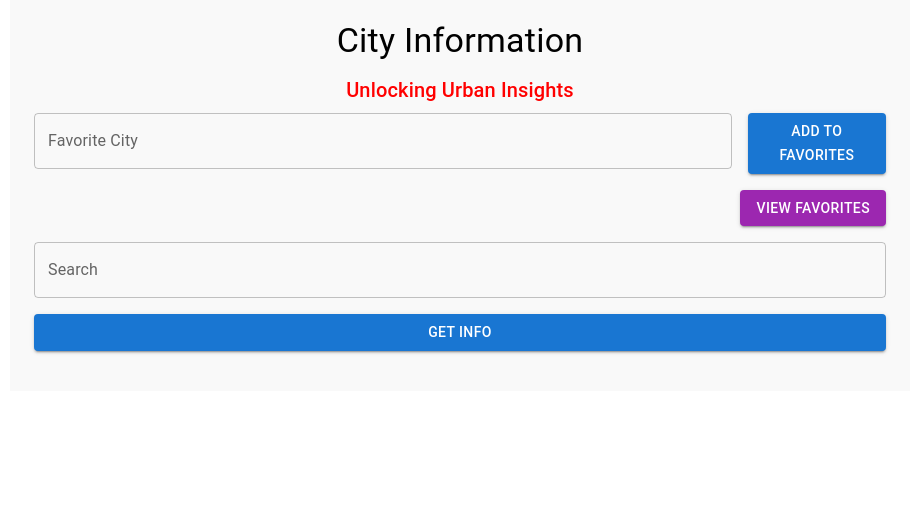
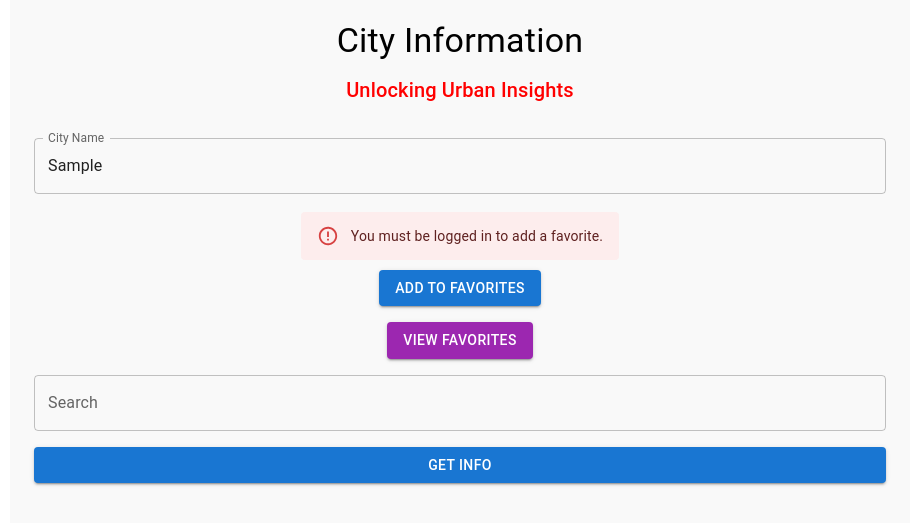
Before and after one commit to Danypoz1986/matkaopaskirja, a React (Create React App) app: page /search in a window 1280 px wide. Both pictures are taken after typing "Sample" into the empty fields and a click on the button "ADD TO FAVORITES". Shown: the top 524 px of the page, without its empty margins (180-1099 px from the left). Built offline with nearby package versions, Linux system fonts and the light colour scheme.

Commit message:
Added functionalities for user handling and saving favorite cities

```diff
--- a/src/App.css
+++ b/src/App.css
@@ -47,19 +47,6 @@
   padding: 5px 0;
 }
 
-.css-1fbc142 {
-  margin-top: 16px;
-  margin-bottom: 16px;
-  display: -webkit-box;
-  display: -webkit-flex;
-  display: -ms-flexbox;
-  display: flex;
-  -webkit-box-pack: end;
-  -ms-flex-pack: end;
-  -webkit-justify-content: end;
-  justify-content: end;
-}
-
 @media (max-width: 600px) {
   .container {
     padding: 10px;
--- a/src/App.js
+++ b/src/App.js
@@ -46,7 +46,7 @@ const App = () => {
       <AddFavorite cityName={favoriteCityName} setCityName={setFavoriteCityName} />
 
       {/* Ensure the "View Favorites" button is above the search results */}
-      <Box mt={2} display="flex" justifyContent="end">
+      <Box mt={2} mb={2} display="flex" justifyContent="center">
         <Link to="/favorites">
           <Button variant="contained" color="secondary">
             View Favorites
--- a/src/components/AddFavorite.js
+++ b/src/components/AddFavorite.js
@@ -1,27 +1,60 @@
-import React from 'react';
-import { Button, TextField, Box } from '@mui/material';
-import { useFavorites } from '../context/FavoritesContext';
+import React, { useState } from 'react';
+import axios from 'axios';
+import { Button, Box, TextField, Alert } from '@mui/material';
 
-const AddFavorite = ({ cityName, setCityName }) => {
-  const { addFavorite } = useFavorites();
+const AddFavorite = () => {
+  const [favoriteCityName, setFavoriteCityName] = useState('');
+  const [error, setError] = useState(''); // Add state for error handling
+  const [successMessage, setSuccessMessage] = useState(''); // Success state
 
-  const handleAddFavorite = () => {
-    if (cityName) {
-      addFavorite(cityName);
-      setCityName('');
+  const handleAddFavorite = async () => {
+    setError('');
+    setSuccessMessage('');
+
+    if (!favoriteCityName.trim()) {
+      setError('City name cannot be empty.');
+      return;
+    }
+
+    const token = localStorage.getItem('token'); // Retrieve token from localStorage
+
+    if (token) {
+      try {
+        // Send the token in the Authorization header
+        await axios.post(
+          'http://localhost:5000/favorites',
+          { cityName: favoriteCityName },
+          { headers: { Authorization: `Bearer ${token}` } } // Add token here
+        );
+
+        setSuccessMessage(`${favoriteCityName} has been added to your favorites!`);
+        setFavoriteCityName(''); // Clear input after success
+      } catch (err) {
+        setError('Failed to add city to favorites. Please try again.');
+        console.error('Error adding favorite:', err);
+      }
+    } else {
+      setError('You must be logged in to add a favorite.');
     }
   };
 
   return (
-    <Box display="flex" gap={2}>
+    <Box display="flex" flexDirection="column" alignItems="center" mt={2}>
+      {/* Input field for city name */}
       <TextField
+        label="City Name"
+        value={favoriteCityName}
+        onChange={(e) => setFavoriteCityName(e.target.value)}
         variant="outlined"
-        label="Favorite City"
-        value={cityName}
-        onChange={(e) => setCityName(e.target.value)}
         fullWidth
+        margin="normal"
       />
-      <Button variant="contained" color="primary" onClick={handleAddFavorite}>
+
+      {/* Error message display */}
+      {error && <Alert severity="error" style={{ marginTop: '10px' }}>{error}</Alert>}
+      {successMessage && <Alert severity="success" style={{ marginTop: '10px' }}>{successMessage}</Alert>}
+
+      <Button variant="contained" color="primary" onClick={handleAddFavorite} style={{ marginTop: '10px' }}>
         Add to Favorites
       </Button>
     </Box>
--- a/src/pages/Favorites.js
+++ b/src/pages/Favorites.js
@@ -1,39 +1,66 @@
-import React from 'react';
-import { Box, Typography, Button } from '@mui/material';
-import { useFavorites } from '../context/FavoritesContext';
-import { Link } from 'react-router-dom';
+import React, { useState, useEffect } from 'react';
+import { Button, List, ListItem, Typography, Box } from '@mui/material';
+import axios from 'axios';
+import { useNavigate } from 'react-router-dom';
 
-const Favorites = () => {
-  const { favorites, removeFavorite } = useFavorites();
+const FavoritesPage = () => {
+  const [favorites, setFavorites] = useState([]);
+  const [error, setError] = useState('');
+  const navigate = useNavigate();
+
+  useEffect(() => {
+    const fetchFavorites = async () => {
+      const token = localStorage.getItem('token');
+      if (token) {
+        try {
+          const response = await axios.get('http://localhost:5000/favorites', {
+            headers: { Authorization: `Bearer ${token}` },
+          });
+          setFavorites(response.data.favorites); // Successfully fetch favorites
+        } catch (err) {
+          console.error('Error fetching favorites:', err);
+          setError('Failed to load favorites. Please try again.');
+        }
+      } else {
+        setError('You must be logged in to view favorites.');
+      }
+    };
+
+    fetchFavorites();
+  }, []);
+
+  const handleCityClick = (cityName) => {
+    // Navigate to the search page and pass the cityName to perform the search
+    navigate('/search', { state: { cityName } });
+  };
 
   return (
     <Box>
       <Typography variant="h4" align="center" gutterBottom>
-        My Favorites
+        Your Favorite Cities
       </Typography>
 
-      <Link to="/">
-        <Button variant="contained" color="primary" style={{ marginBottom: '20px' }}>
-          Back to Search
-        </Button>
-      </Link>
+      {error && (
+        <Typography color="error" align="center">
+          {error}
+        </Typography>
+      )}
 
-      {favorites.length === 0 ? (
-        <Typography variant="body1" align="center">
-          No favorite cities added yet.
-        </Typography>
+      {favorites.length > 0 ? (
+        <List>
+          {favorites.map((city, index) => (
+            <ListItem key={index} onClick={() => handleCityClick(city)}>
+              <Button variant="contained" fullWidth>
+                {city}
+              </Button>
+            </ListItem>
+          ))}
+        </List>
       ) : (
-        favorites.map((city, index) => (
-          <Box key={index} display="flex" justifyContent="space-between" alignItems="center" className="favoriteItem">
-            <Typography variant="h6">{city}</Typography>
-            <Button variant="outlined" color="secondary" onClick={() => removeFavorite(city)}>
-              Remove
-            </Button>
-          </Box>
-        ))
+        !error && <Typography align="center">No favorites added yet.</Typography>
       )}
     </Box>
   );
 };
 
-export default Favorites;
+export default FavoritesPage;
--- a/src/pages/LoginPage.js
+++ b/src/pages/LoginPage.js
@@ -15,10 +15,13 @@ const LoginPage = () => {
     setError('');
     try {
       const response = await axios.post('http://localhost:5000/login', { email, password });
+
+      const token = response.data.token;
+      // Store the token in localStorage
+      localStorage.setItem('token', token); // Storing the JWT token
       setSuccessMessage('Login successful!');
-      console.log('Login success:', response.data);
 
-      // Redirect to the SearchPage after successful login
+      // Redirect to the search page after successful login
       navigate('/search');
     } catch (err) {
       setError('Login failed. Please try again.');
--- a/src/pages/SearchPage.js
+++ b/src/pages/SearchPage.js
@@ -35,7 +35,7 @@ const SearchPage = () => {
       <AddFavorite cityName={favoriteCityName} setCityName={setFavoriteCityName} />
 
       {/* "View Favorites" button fixed above the search results */}
-      <Box mt={2} display="flex" justifyContent="end">
+      <Box mt={2} mb={2} display="flex" justifyContent="center">
         <Button variant="contained" color="secondary" href="/favorites">
           View Favorites
         </Button>
```
Also changed, not shown: src/components/AddFavoriteBackEnd.js (added, +48 -0 lines), src/components/RetrieveFavorites.js (added, +34 -0 lines), src/components/UserSchema.js (added, +11 -0 lines), 1 other file (tests, documents, lock files or other folders).
